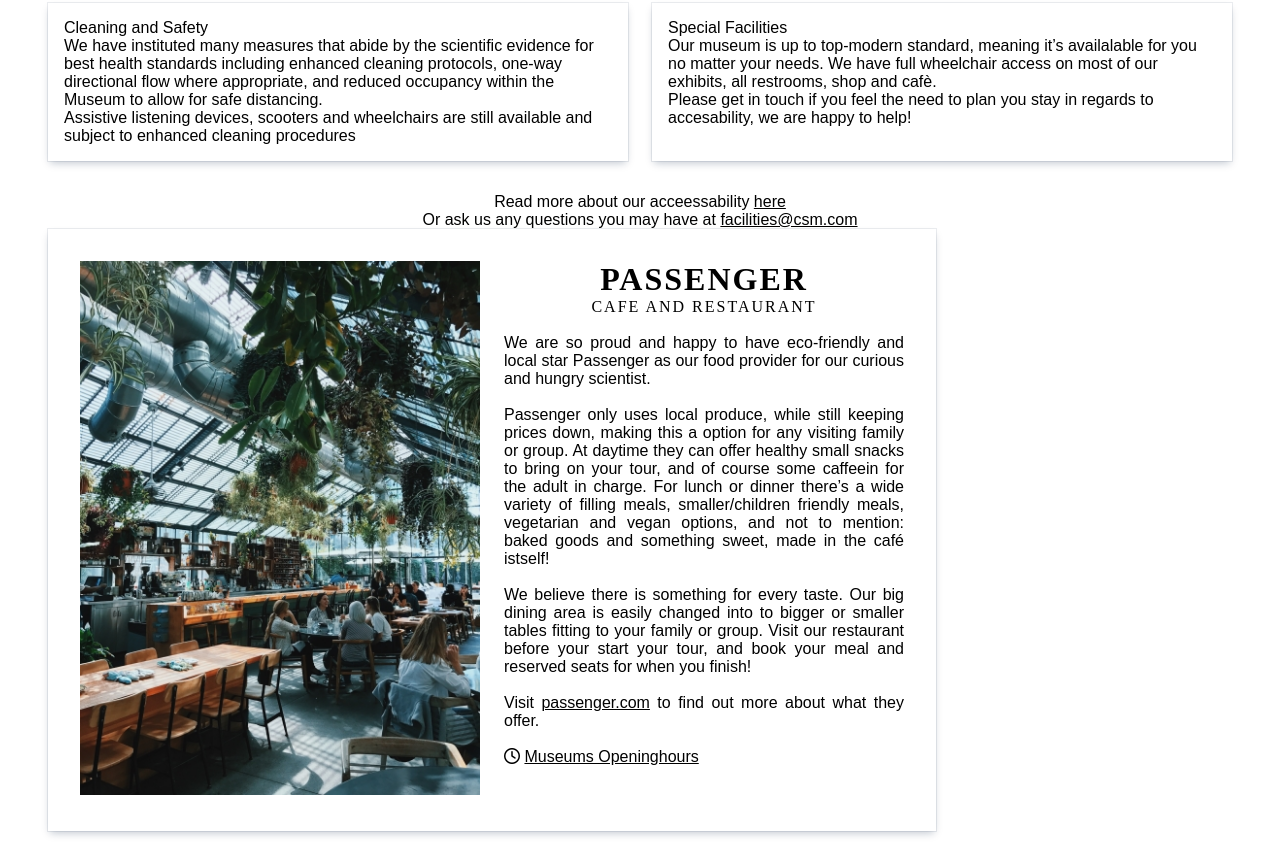
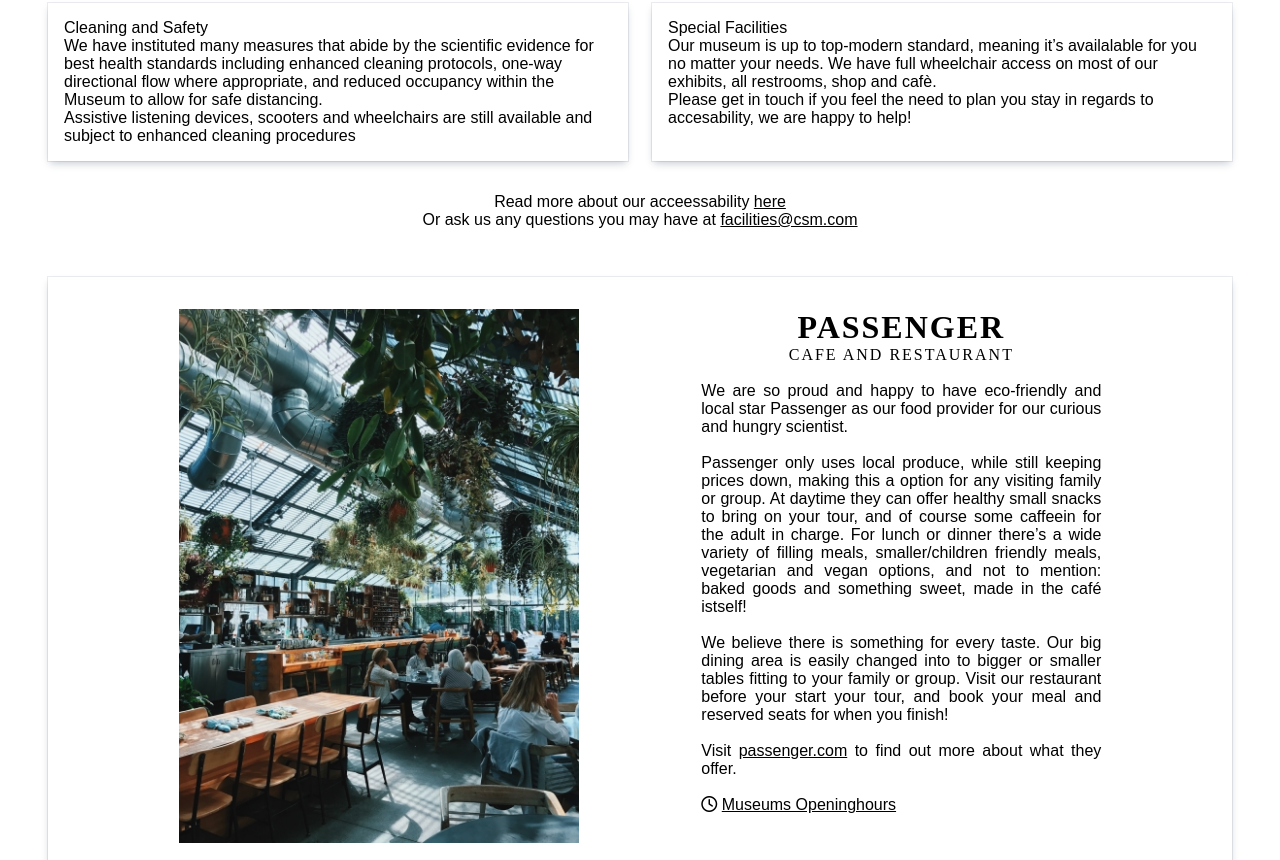
Before and after one commit to SolveigRebnord/ScienceMuseum-SA, a plain HTML site: page planyourvisit.html in a window 1280 px wide. Shown: the part 1060-1920 px from the top of the page. Drawn offline with Linux system fonts and the light colour scheme.

Commit message:
nå er det fåerfekt

```diff
--- a/styles.css
+++ b/styles.css
@@ -615,7 +615,7 @@ mark {
 
 .accessabilityextra {
     text-align: center;
-    margin-top: 2rem;
+    margin: 2rem 0 3rem 0;
     width: 100%;
 }
 
@@ -632,9 +632,6 @@ mark {
     align-items: flex-start;
     justify-content: space-evenly;
     box-shadow: rgba(9, 30, 66, 0.25) 0px 4px 8px -2px, rgba(9, 30, 66, 0.08) 0px 0px 0px 1px;
-    margin-bottom: 3rem;
-    width: fit-content;
-    height: fit-content;
 }
 
 
```
